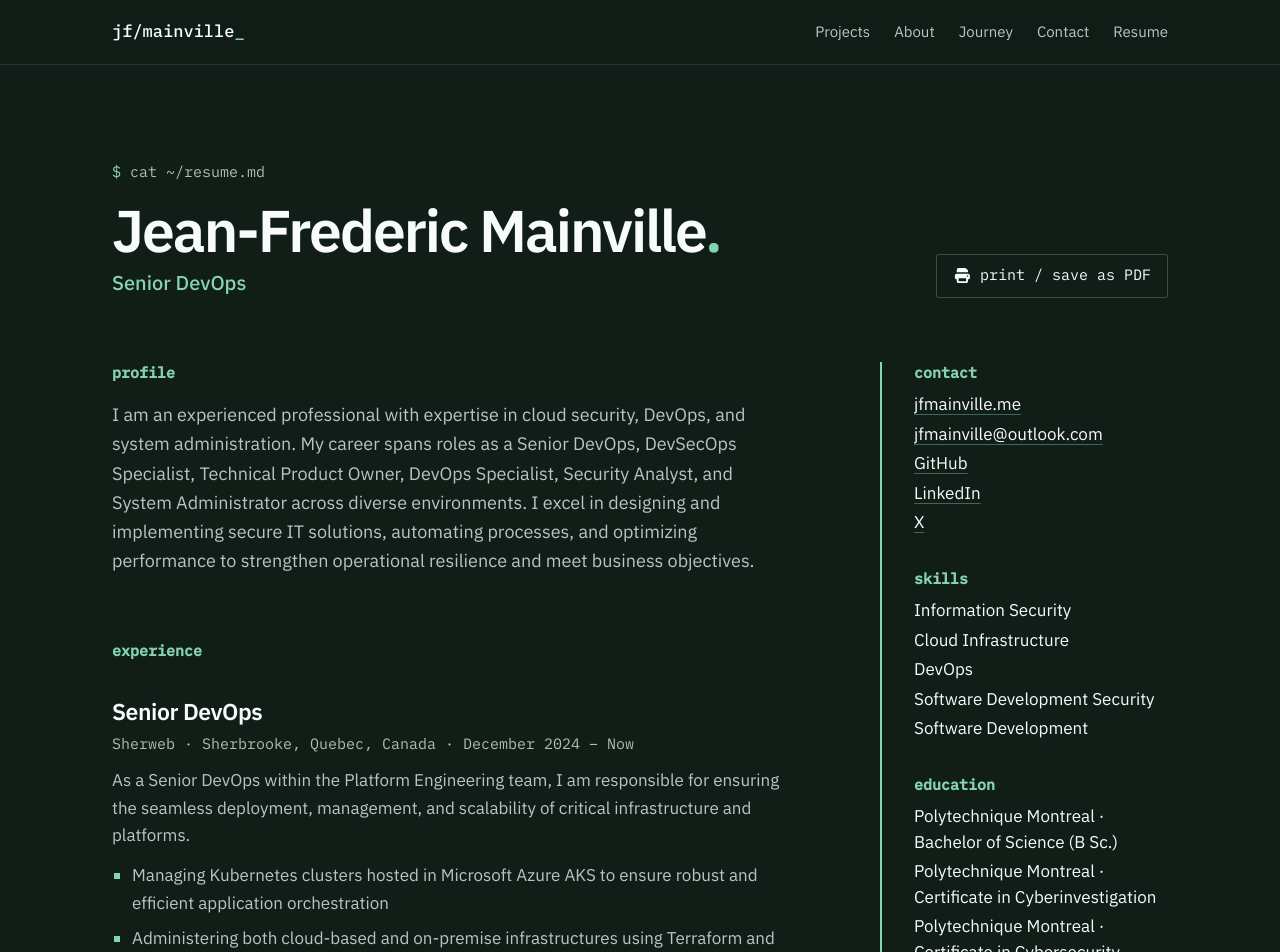
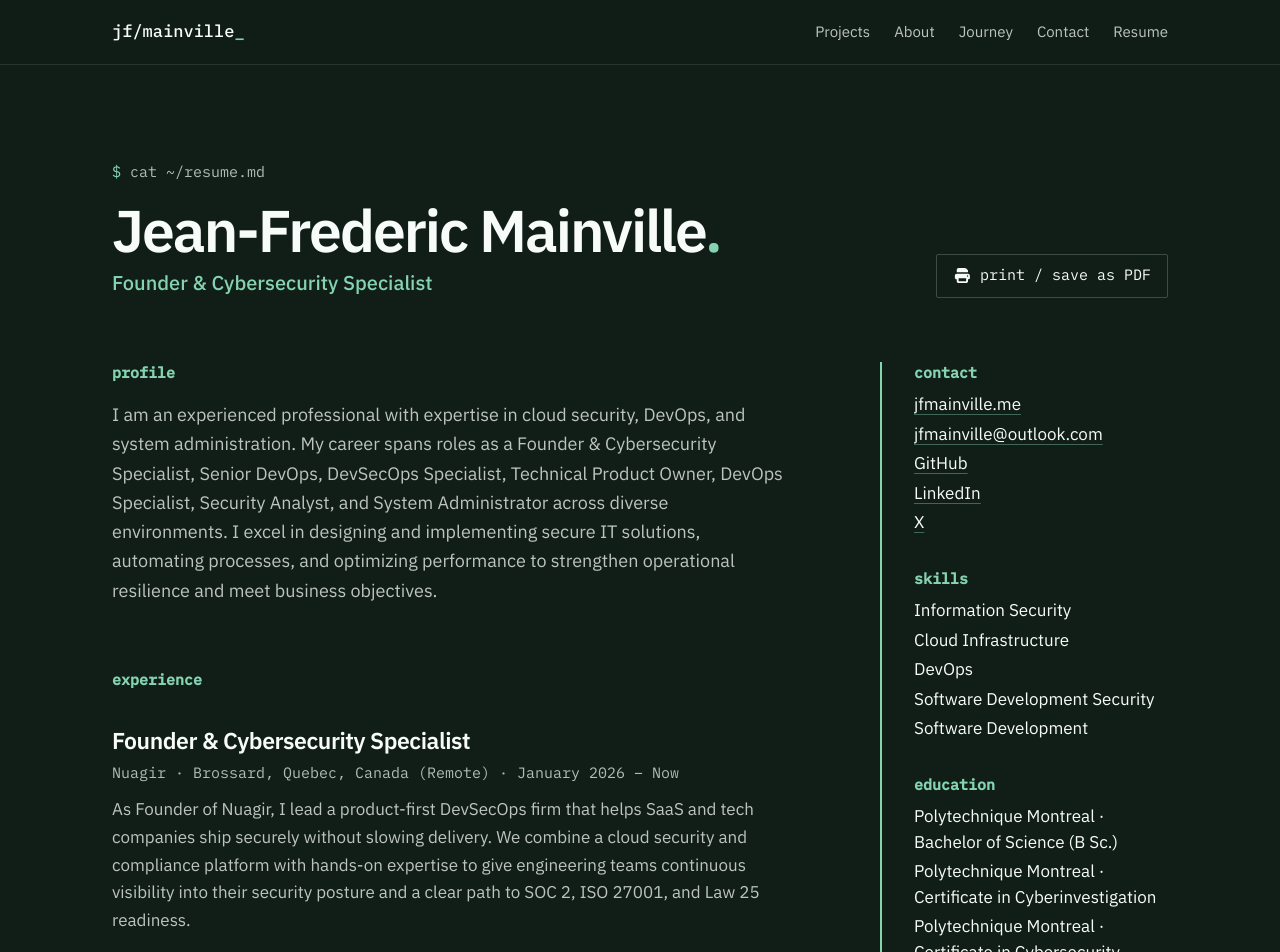
Before and after one commit to jfmainville/my-site, a Next.js app: page /resume in a window 1280 px wide. Shown: the top 952 px of the page. Built offline with nearby package versions, Linux system fonts and the light colour scheme.

Commit message:
feat(resume): add Nuagir founder experience

```diff
--- a/src/app/content.ts
+++ b/src/app/content.ts
@@ -81,10 +81,10 @@ export const about = {
 export const journey: JourneyEntry[] = [
   {
     years: "2026 – now",
-    title: "Founder, Cybersecurity Specialist",
+    title: "Founder & Cybersecurity Specialist",
     team: "Nuagir",
-    text: "Runs a cybersecurity consulting firm helping teams secure their cloud platforms, CI/CD and infrastructure.",
-    tags: ["Cybersecurity", "DevSecOps", "Consulting"],
+    text: "Leads a product-first DevSecOps firm that helps SaaS and tech companies ship securely without slowing delivery, combining a compliance platform with hands-on expertise.",
+    tags: ["DevSecOps", "Compliance", "Cloud security"],
   },
   {
     years: "2024 – 2026",
--- a/src/app/resume/page.tsx
+++ b/src/app/resume/page.tsx
@@ -66,9 +66,11 @@ const ResumePage = () => (
                       <li key={highlight}>{highlight}</li>
                     ))}
                   </ul>
-                  <p className={styles.Environments}>
-                    {role.environments.join(" · ")}
-                  </p>
+                  {role.environments && (
+                    <p className={styles.Environments}>
+                      {role.environments.join(" · ")}
+                    </p>
+                  )}
                 </li>
               ))}
             </ol>
--- a/src/app/resume/resume.ts
+++ b/src/app/resume/resume.ts
@@ -5,13 +5,13 @@ export type ResumeRole = {
   dates: string;
   summary: string;
   highlights: string[];
-  environments: string[];
+  environments?: string[];
 };
 
 export const resume = {
-  title: "Senior DevOps",
+  title: "Founder & Cybersecurity Specialist",
   profile:
-    "I am an experienced professional with expertise in cloud security, DevOps, and system administration. My career spans roles as a Senior DevOps, DevSecOps Specialist, Technical Product Owner, DevOps Specialist, Security Analyst, and System Administrator across diverse environments. I excel in designing and implementing secure IT solutions, automating processes, and optimizing performance to strengthen operational resilience and meet business objectives.",
+    "I am an experienced professional with expertise in cloud security, DevOps, and system administration. My career spans roles as a Founder & Cybersecurity Specialist, Senior DevOps, DevSecOps Specialist, Technical Product Owner, DevOps Specialist, Security Analyst, and System Administrator across diverse environments. I excel in designing and implementing secure IT solutions, automating processes, and optimizing performance to strengthen operational resilience and meet business objectives.",
   skills: [
     "Information Security",
     "Cloud Infrastructure",
@@ -35,10 +35,23 @@ export const resume = {
 
 export const experience: ResumeRole[] = [
   {
+    title: "Founder & Cybersecurity Specialist",
+    company: "Nuagir",
+    location: "Brossard, Quebec, Canada (Remote)",
+    dates: "January 2026 – Now",
+    summary:
+      "As Founder of Nuagir, I lead a product-first DevSecOps firm that helps SaaS and tech companies ship securely without slowing delivery. We combine a cloud security and compliance platform with hands-on expertise to give engineering teams continuous visibility into their security posture and a clear path to SOC 2, ISO 27001, and Law 25 readiness.",
+    highlights: [
+      "Design and deliver fixed-fee DevSecOps assessments (cloud security, CI/CD pipeline audits, threat modeling, observability, and FinOps) that produce an actionable remediation roadmap",
+      "Build and scale the Nuagir compliance platform for automated evidence collection, continuous posture monitoring, and audit-ready reporting across Canadian and international frameworks",
+      "Advise engineering and security leaders at mid-market organizations on secure cloud architecture, pipeline hardening, and operational resilience",
+    ],
+  },
+  {
     title: "Senior DevOps",
     company: "Sherweb",
     location: "Sherbrooke, Quebec, Canada",
-    dates: "December 2024 – Now",
+    dates: "December 2024 – 2026",
     summary:
       "As a Senior DevOps within the Platform Engineering team, I am responsible for ensuring the seamless deployment, management, and scalability of critical infrastructure and platforms.",
     highlights: [
```
